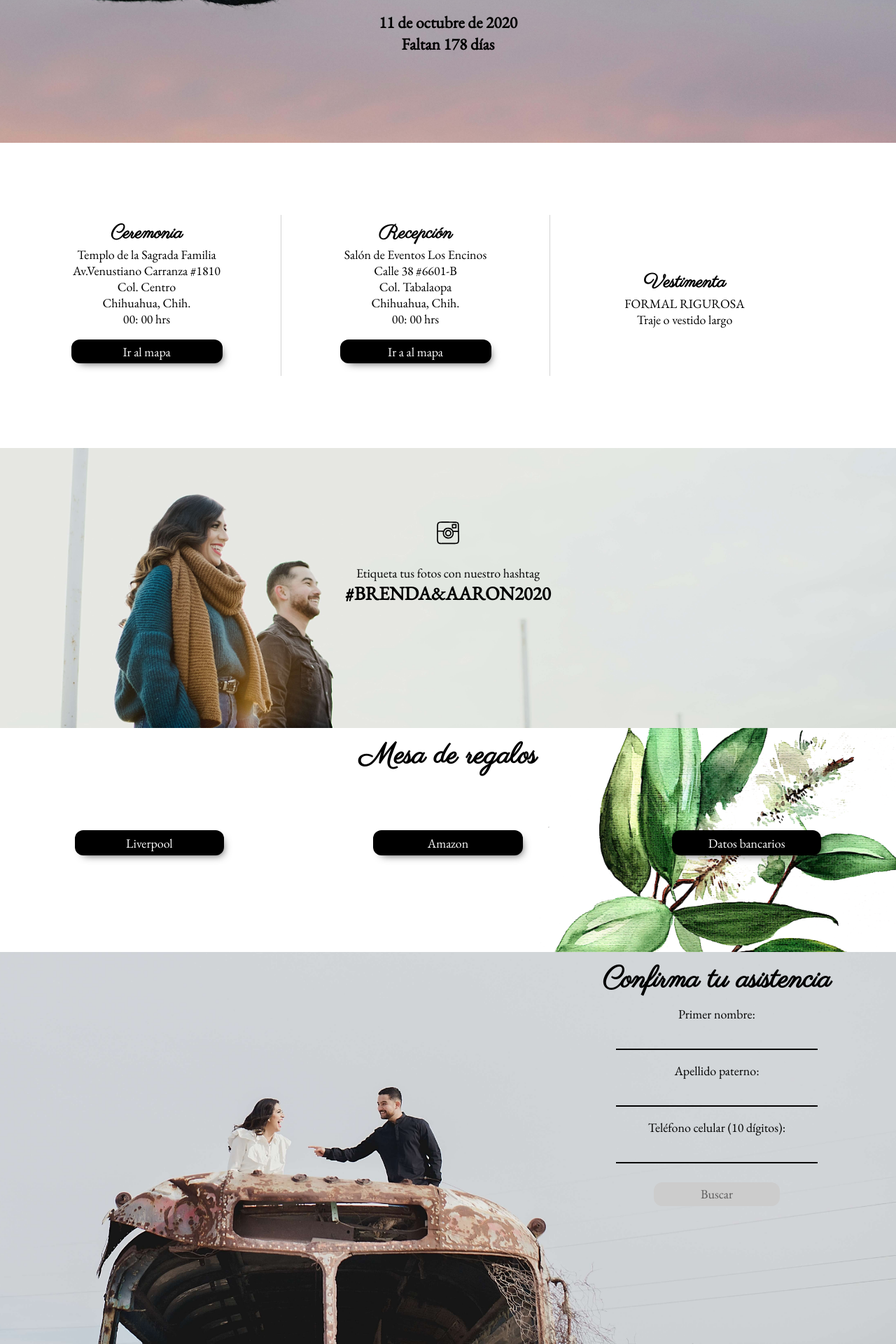
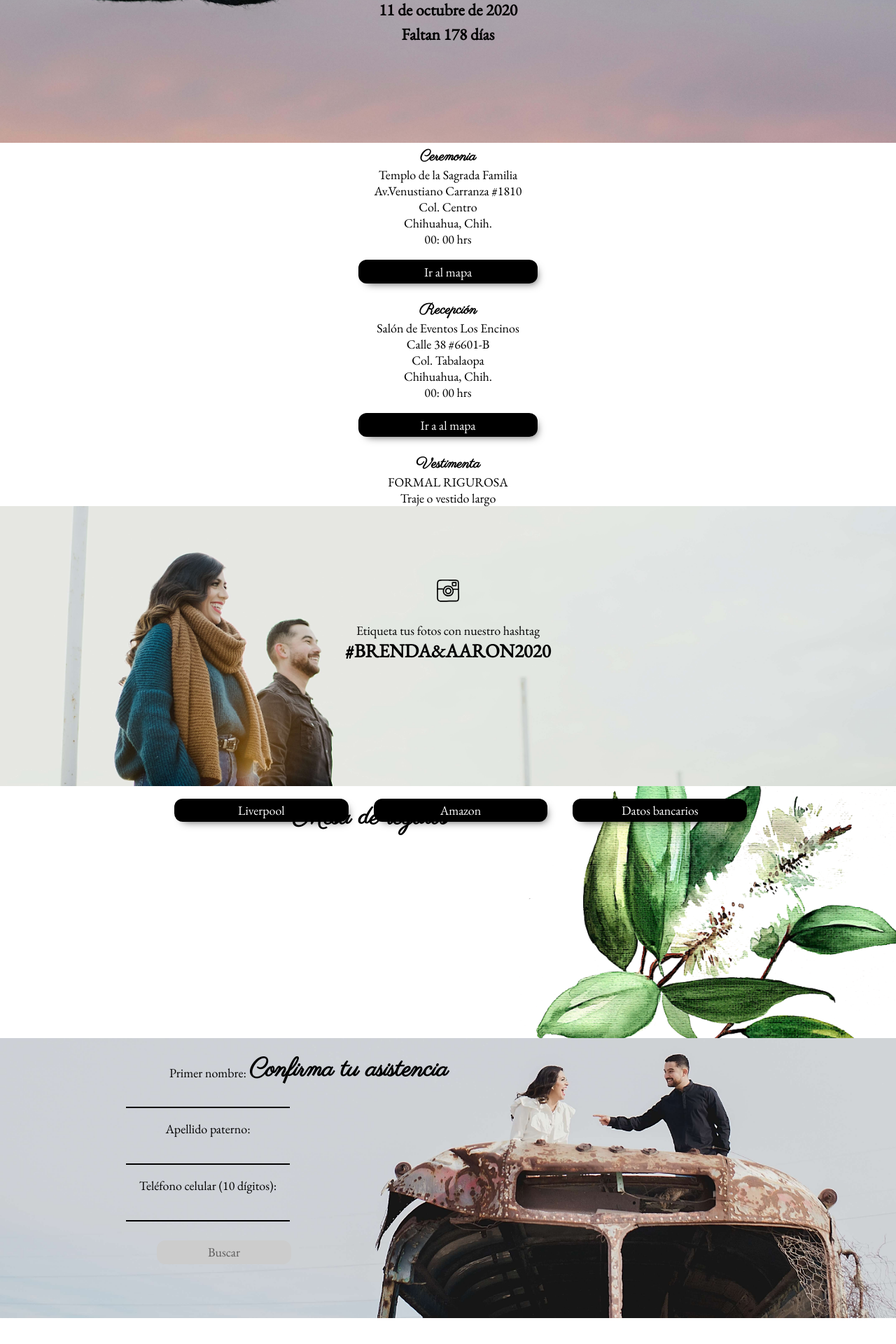
Before and after one commit to nayelyrodarte/Wedding-Rsvp, a React (Create React App) app in the folder client/: page / in a window 1280 px wide. Shown: the part 356-2276 px from the top of the page at 70% size. After the commit the page ends 2239 px from the top, so only its background shows below. Built offline with nearby package versions, Linux system fonts and the light colour scheme; the HTML template or start-up script is replaced by a standard one.

Commit message:
fixed vertical h2 @ mobile screen & checked/unchecked functionality for checkboxes with Map()

```diff
--- a/client/package.json
+++ b/client/package.json
@@ -10,7 +10,7 @@
     "express": "^4.17.1",
     "react": "^16.12.0",
     "react-dom": "^16.12.0",
-    "react-scripts": "3.3.0",
+    "react-scripts": "^3.4.1",
     "react-scroll": "^1.7.16",
     "styled-components": "^5.0.1"
   },
--- a/client/src/App.js
+++ b/client/src/App.js
@@ -4,7 +4,8 @@ import Itinerary from './components/Itinerary';
 import Form from './components/Form';
 import Gifts from './components/Gifts';
 import Insta from './components/Insta';
-import './App.css';
+import './screen.css';
+import './mobile.css';
 
 //TODO
 // Add footer
--- a/client/src/components/CheckItem.js
+++ b/client/src/components/CheckItem.js
@@ -2,12 +2,14 @@ import React from 'react';
 import Styled from 'styled-components';
 
 const CheckboxContainer = Styled.div`
-height: 2em;
+height: max-content;
 display: grid;
-margin: 0 1em;
-grid-template-columns: 20% 60%;
+grid-template-columns: 20% 80%;
+height: 1.5em;
 align-items: baseline;
 text-align: left;
+white-space: no-wrap;
+gap: 0.5em;
 
 label {
   margin: 0 1em;
--- a/client/src/components/Form.js
+++ b/client/src/components/Form.js
@@ -1,8 +1,6 @@
 import React, { useState, useEffect } from 'react';
 import Checkbox from './Checkbox';
 import db from './db.json';
-import Styled from 'styled-components';
-import FormPhoto from '../img/BA-Bus4.jpg';
 import Message from './Message';
 
 //TODO
@@ -51,7 +49,10 @@ const Form = () => {
         setError(
           <Message
             msg={
-              'No se encontró registro. Comunícate al 123 124 32 23 para recibir asistencia.'
+              <p>
+                No se encontró registro. <br /> Comunícate al 000 000 00 00 para
+                recibir asistencia.
+              </p>
             }
           />
         );
@@ -68,15 +69,15 @@ const Form = () => {
   return (
     <section>
       {loading && <Message msg={'Cargando'} />}
-      <FormContainer>
       {guest ? (
         <div>
           {' '}
           <Checkbox guest={guest} phone={phone} />
         </div>
       ) : (
+        <section className='form__container'>
+          <h2>Confirma tu asistencia</h2>
           <form>
-            <h2>Confirma tu asistencia</h2>
             {error}
             <label htmlFor='name'>
               Primer nombre:
@@ -122,50 +123,10 @@ const Form = () => {
               Buscar
             </button>
           </form>
+        </section>
       )}
-      </FormContainer>
     </section>
   );
 };
 
-const FormContainer = Styled.section`
-  min-height: 70vh;
-  background-color: #CED2D5;
-  background-image: url(${FormPhoto});
-  background-size: 130%;
-  background-position: right bottom;
-
-
-  button {
-    margin: 1em;
-    width: 10em;
-  }
-
-  form {
-  position: absolute;
-  width: 40%;
-  right: 0;
-  }
-
-  @media (max-width: 660px) {
-    min-height: 90vh;
-    background-size: cover;
-    background-position: bottom;
-    background-repeat: no-repeat;
-
-    h2 {
-    transform: rotate(-90deg);
-    position: absolute;
-    left: -48%;
-    top: 35%;
-    padding-bottom: 1em;
-  }
-
-    form {
-      width: 80%;
-    }
-  }
-
-`;
-
 export default Form;
--- a/client/src/components/Gifts.js
+++ b/client/src/components/Gifts.js
@@ -1,14 +1,12 @@
-import React, { useState } from 'react';
-import Styled from 'styled-components';
-import backgroundImg from '../img/hojas3.png';
+import React from 'react';
 import Modal from './Modal';
 
 const Gifts = () => {
   return (
-    <div>
-      <GiftsContainer>
-        <Modal />
-        <h2> Mesa de regalos </h2>
+    <section className='gifts__container'>
+      <Modal />
+      <h2> Mesa de regalos </h2>
+      <div className='gifts__container_buttons'>
         <button>
           <a href='https://mesaderegalos.liverpool.com.mx/milistaderegalos/50345156'>
             Liverpool
@@ -26,58 +24,9 @@ const Gifts = () => {
         >
           Datos bancarios
         </button>
-      </GiftsContainer>
-    </div>
+      </div>
+    </section>
   );
 };
 
-const GiftsContainer = Styled.section`
-background-image: url(${backgroundImg});
-background-repeat: no-repeat;
-background-size: 40%;
-background-position: center right;
-display: grid;
-grid-template-columns: repeat(3, 1fr);
-grid-template-rows: repeat(2, 40%);
-height: 40vh;
-align-self: center;
-justify-items: center;
-
-h2 {
-  grid-column-start: 1;
-  grid-column-end: 4;
-}
-button {
-  width: 50%;
-  height: 2em;
-}
-
-
-@media (max-width: 660px) {
-  background-position: center;
-  background-size: cover;
-min-height: 45vh;
-position: relative;
-justify-items: center;
-grid-template-columns: 1fr;
-grid-template-rows: repeat(3, 1fr);
-margin-left: 1.5em;
-
-  h2 {
-    transform: rotate(-90deg);
-    position: absolute;
-    left: -20%;
-    top: 35%;
-    padding-bottom: 1em;
-    }
-
-  button {
-      width: 50%;
-      text-align: center;
-    }
-  }
-}
-
-`;
-
 export default Gifts;
--- a/client/src/components/Itinerary.js
+++ b/client/src/components/Itinerary.js
@@ -5,38 +5,9 @@ import Flower from '../img/hojas3.png';
 //TODO
 // Fix main container alignment :$!
 
-const ItineraryContainer = Styled.div`
-  display: grid;
-  height: 50vh;
- _ background: url(${Flower});
-  _background-position: left bottom;
-  _background-repeat: no-repeat;
-  background-size: 40%;
-  grid-template-columns: repeat(3, 30vw);
-  grid-template-rows: 1fr;
-  align-items: center;
-  align-self: center;
-  padding: 1em;
-
-
-  div {
-    border-right: solid 1px lightgray;
-  }
-
-  div:last-of-type {
-    border: none;
-  }
-
-  @media (max-width: 768px) {
-  height: fit-content;
-  grid-template-columns: 1fr;
-  grid-template-rows: repeat (3, 1fr);
-  }
-`;
-
 function Itinerary() {
   return (
-    <ItineraryContainer>
+    <section className='itinerary__container'>
       <div>
         <h3> Ceremonia </h3> <p> Templo de la Sagrada Familia </p>
         <p>Av.Venustiano Carranza #1810</p>
@@ -62,7 +33,7 @@ function Itinerary() {
         <p> FORMAL RIGUROSA </p>
         <p> Traje o vestido largo </p>
       </div>
-    </ItineraryContainer>
+    </section>
   );
 }
 
--- a/client/src/components/Modal.js
+++ b/client/src/components/Modal.js
@@ -4,12 +4,11 @@ import closeIcon from '../img/close_icon.svg';
 
 const ModalStyling = Styled.div`
 display: none;
-justify-items: center;
 padding: 2em 1em;
 position: fixed;
 max-width: 45vw;
 max-height: fit-content;
-left: 20%;
+left: 10%;
 top: 30%;
 height: 50vh;
 background: white;
--- a/client/src/components/db.json
+++ b/client/src/components/db.json
@@ -2,7 +2,12 @@
   {
     "_id": { "$oid": "5ec5b83fd0572caa39bc86dc" },
     "name": "CONRADO ARIAS",
-    "guest_party": ["OBDULIA QUINTANA", "KATHYA ARIAS"],
+    "guest_party": [
+      "OBDULIA QUINTANA",
+      "KATHYA ARIAS",
+      "NAYELY RODARTE",
+      "BLABLABLA"
+    ],
     "rsvpd": false,
     "phone": ""
   },
--- /dev/null
+++ b/client/src/mobile.css
@@ -0,0 +1,163 @@
+@import url('https://fonts.googleapis.com/css?family=EB+Garamond&display=swap');
+@import url('https://fonts.googleapis.com/css?family=Parisienne&display=swap');
+
+:root {
+  font-family: 'EB Garamond';
+  font-size: 18px;
+  text-align: center;
+  --disabled-color: #cccccc;
+  --main-font: 'Parisienne';
+  --sub-font: 'EB Garamond';
+}
+
+* {
+  margin: 0;
+  padding: 0;
+}
+
+a {
+  color: white;
+  text-decoration: none;
+}
+
+button {
+  background: black;
+  border: none;
+  border-radius: 12px;
+  box-shadow: 5px 6px 12px -6px rgba(0, 0, 0, 0.68);
+  color: white;
+  font-family: var(--sub-font);
+  font-size: 1rem;
+  margin: 1em;
+  outline: none;
+  padding: 0.3em;
+  width: 60%;
+}
+
+button:disabled {
+  background-color: var(--disabled-color);
+  box-shadow: none;
+  color: #5e5d5d;
+}
+
+footer {
+  background: black;
+  color: white;
+  font-size: 0.8em;
+  padding: 1.5em;
+  border: 1px solid black;
+  bottom: 0;
+}
+
+form {
+  position: absolute;
+  width: 80%;
+  right: 0.5em;
+  padding: 0.5em 0;
+}
+
+.form__container {
+  position: absolute;
+  width: 100vw;
+  min-height: 90vh;
+  background-color: #ced2d5;
+  background-image: url('./img/BA-Bus4.jpg');
+  background-size: cover;
+  background-position: bottom;
+  background-repeat: no-repeat;
+}
+
+.gifts__container {
+  background-image: url('./img/hojas3.png');
+  background-repeat: no-repeat;
+  background-position: center;
+  background-size: cover;
+  min-height: fit-content;
+  padding-left: 2em;
+  position: relative;
+  gap: 1.5em;
+}
+
+.itinerary__container {
+  height: min-content;
+}
+
+h1,
+h2,
+h3 {
+  font-family: 'Parisienne';
+  padding-top: 0.3em;
+}
+
+h1 {
+  font-size: 4rem;
+}
+
+h2 {
+  font-size: 2rem;
+  line-height: 2em;
+  position: absolute;
+  padding-right: 1rem;
+  right: 100%;
+  transform-origin: right top;
+  transform: rotate(270deg);
+  white-space: nowrap;
+}
+
+header {
+  align-items: start;
+  background-image: url('./img/B&A-21-2.jpg');
+  background-position: center;
+  background-size: cover;
+  display: grid;
+  line-height: 3em;
+  min-height: 70vh;
+  min-width: 100%;
+  width: 100vw;
+}
+
+header p {
+  font-weight: bold;
+  font-size: 1.3em;
+  line-height: 1.5em;
+  margin: 0;
+}
+
+header p:first-of-type {
+  align-self: end;
+  position: relative;
+}
+
+input[type='checkbox'] {
+  margin: 1em;
+  height: 15px;
+}
+
+input[type='text'] {
+  background-color: transparent;
+  border: none;
+  border-bottom: 2px solid black;
+  display: block;
+  font-family: inherit;
+  font-size: 1em;
+  height: 0.5em;
+  margin: auto;
+  outline: none;
+  padding: 0.8em 2.5em;
+  width: 8em;
+}
+
+input[type='text']:focus {
+  background-blend-mode: lighten;
+  background-color: var(--disabled-color);
+}
+
+label {
+  display: block;
+  width: 90%;
+  padding: 0.5em;
+}
+
+section {
+  height: 45vh;
+}
--- /dev/null
+++ b/client/src/screen.css
@@ -0,0 +1,53 @@
+@media screen and (min-width: 768px) {
+  p {
+    font-size: 1em;
+  }
+
+  section {}
+
+
+  .form__container.form__container {
+    position: relative;
+    min-height: 50vh;
+    max-height: 60vh;
+    background-position: left bottom;
+    background-size: 95em;
+    width: 100vw;
+    bottom: 0;
+  }
+
+  body button {
+    width: 20%;
+  }
+
+  body form {
+    position: relative;
+    width: 50%;
+    left: 0%;
+    top: 5%;
+  }
+
+  .form__container.form__container button {
+    margin-top: 1em;
+    width: 30%;
+    justify-self: center;
+  }
+
+  body .gifts__container {
+    background-size: 30em;
+    background-position: right;
+  }
+
+  .gifts__container_buttons.gifts__container_buttons {
+    color: green;
+    vertical-align: middle;
+  }
+
+  body h2 {
+    padding-right: 50%;
+    right: 0;
+    transform-origin: right;
+    transform: rotate(0deg);
+    white-space: nowrap;
+  }
+}
--- /dev/null
+++ b/client/src/setupTest.js
@@ -0,0 +1,3 @@
+import { configure } from 'enzyme';
+import Adapter from 'enzyme-adapter-react-16';
+configure({ adapter: new Adapter() });
```
Also changed, not shown: client/src/components/Checkbox.js (+56 -42 lines), 2 other files (tests, documents, lock files or other folders). Lines whose indentation alone changed are shown as unchanged.
